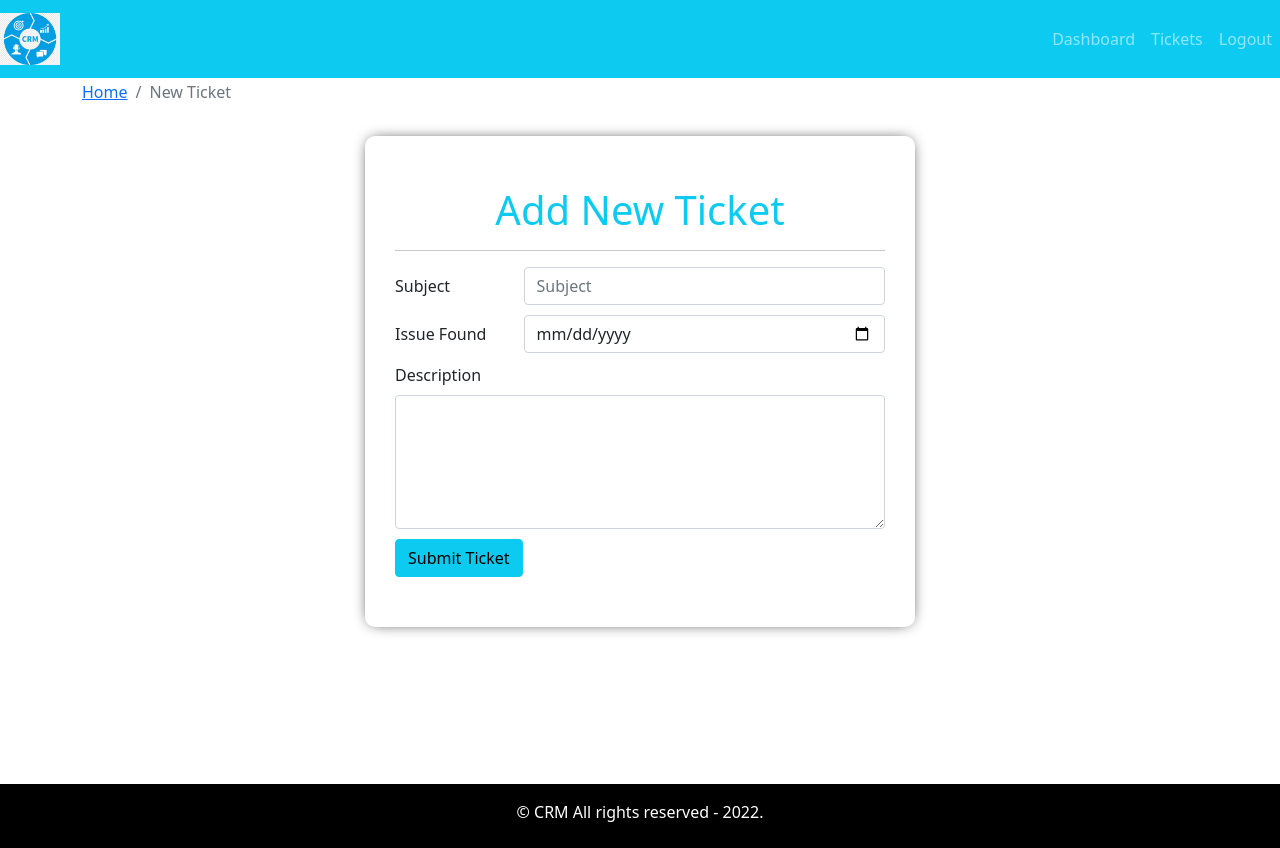
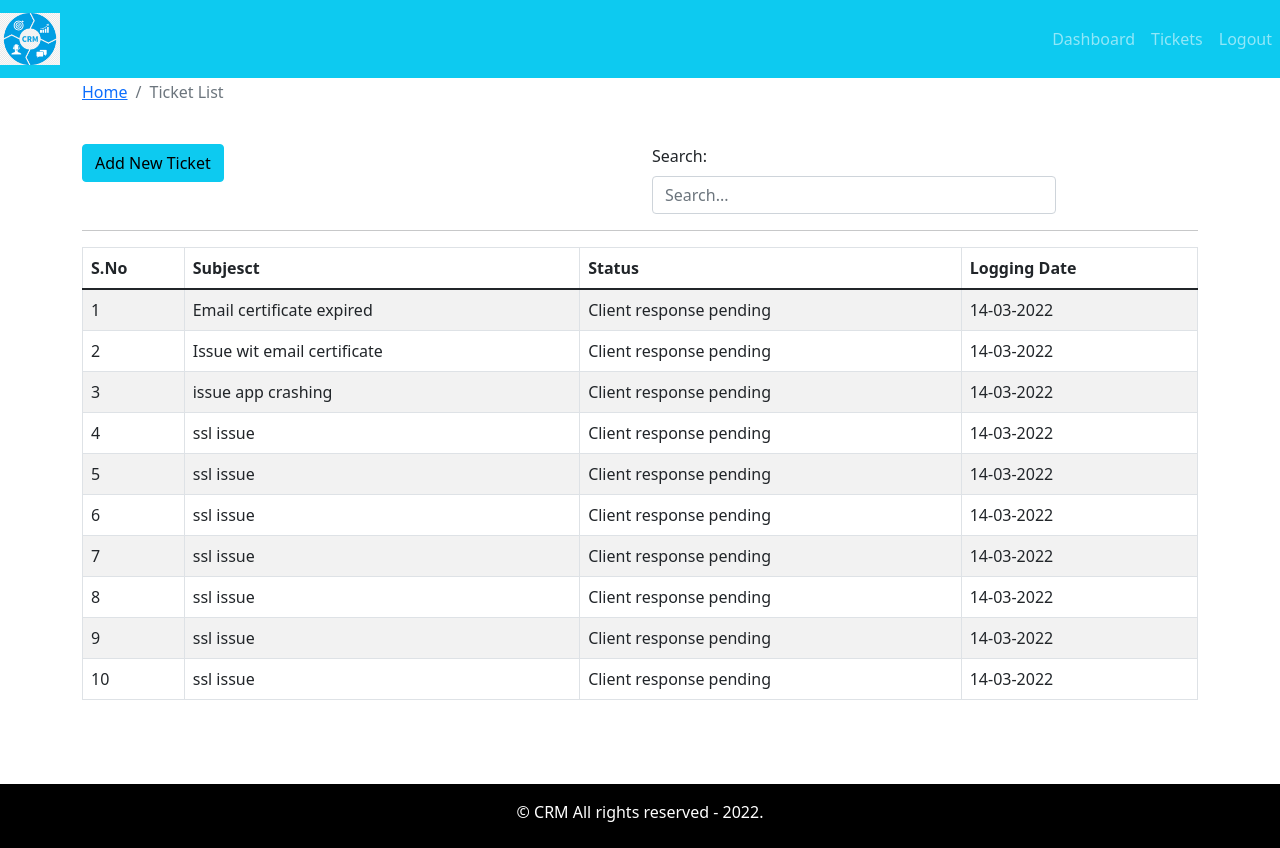
Before and after one commit to palashpareek/crm-frontend, a React (Create React App) app: page / in a window 1280 px wide. Built offline with nearby package versions, Linux system fonts and the light colour scheme.

Commit message:
added ticket list page

```diff
--- a/src/App.js
+++ b/src/App.js
@@ -4,6 +4,7 @@
 import DefaultLayout from './layout/DefaultLayout';
 import Dashboard from './pages/dashboard/Dashboard';
 import AddTicket from './pages/new-ticket/AddTicket';
+import TicketLists from './pages/ticket-list/TicketLists';
 
 function App() {
   return (
@@ -11,7 +12,8 @@
      {/*<Entry />*/}
       <DefaultLayout>
         {/* <Dashboard /> */}
-        <AddTicket />
+        {/* <AddTicket /> */}
+        <TicketLists />
       </DefaultLayout>
     </div>
   );
--- a/src/assets/data/dummy-ticket.json
+++ b/src/assets/data/dummy-ticket.json
@@ -3,19 +3,19 @@
         "id": 1,
         "status": "Client response pending",
         "addedAt": "14-03-2022",
-        "subject": "ssl issue"
+        "subject": "Email certificate expired"
     },
     {
         "id": 2,
         "status": "Client response pending",
         "addedAt": "14-03-2022",
-        "subject": "ssl issue"
+        "subject": "Issue wit email certificate"
     },
     {
         "id": 3,
         "status": "Client response pending",
         "addedAt": "14-03-2022",
-        "subject": "ssl issue"
+        "subject": "issue app crashing"
     },
     {
         "id": 4,
--- /dev/null
+++ b/src/components/search-form/SearchForm.js
@@ -0,0 +1,23 @@
+import React from 'react';
+import {Form, Row, Col} from 'react-bootstrap'
+
+const SearchForm = ({handleOnchange, str}) =>{
+    return (
+
+       <Form>
+           <Form.Group as={Row}>
+               <Form.Label coumn sm="3">Search: </Form.Label>
+               <Col sm="9">
+               <Form.Control
+               name="searchtr"
+               onChange={handleOnchange}
+               value={str}
+               placeholder='Search...'
+               />
+               </Col>
+           </Form.Group>
+       </Form>
+    )
+};
+
+export default SearchForm;
--- a/src/components/ticket-table/TicketTable.js
+++ b/src/components/ticket-table/TicketTable.js
@@ -3,7 +3,6 @@
 
 const TicketTable = ({tickets}) =>{
        return (
-
         <Table striped bordered hover>
             <thead>
                 <tr>
--- a/src/pages/new-ticket/AddTicket.js
+++ b/src/pages/new-ticket/AddTicket.js
@@ -45,7 +45,7 @@
              <Row>
                  <Col>
                  <AddTicketForm
-                  handleOnChange={handleOnChange}
+                 handleOnChange={handleOnChange}
                  handleOnSubmit={handleOnSubmit}
                  frmDt = {frmData}
                  />
--- /dev/null
+++ b/src/pages/ticket-list/TicketLists.js
@@ -0,0 +1,59 @@
+import {React, useState, useEffect} from 'react';
+import {Container,Row, Col, Button} from 'react-bootstrap'
+import Breadcrumb1 from '../../components/breadcrumb/Breadcrumb';
+import SearchForm from '../../components/search-form/SearchForm';
+import TicketTable from '../../components/ticket-table/TicketTable';
+import tickets from '../../assets/data/dummy-ticket.json';
+
+const TicketLists = () =>{
+
+    const [str,setstr] = useState('');
+    const [dispTicket, setDispTicket] = useState(tickets);
+
+    useEffect(()=>{}, [str, dispTicket])
+
+    const handleOnchange = e =>{
+        const {value} = e.target;
+        setstr(value);
+        searchTicket(value);
+    };
+
+    const searchTicket = sttr =>{
+        const displayTickets = tickets.filter(row=> row.subject.toLowerCase().includes(sttr.toLowerCase()))
+
+        setDispTicket(displayTickets);
+    }
+
+    return (
+
+        <Container>
+
+          <Row>
+              <Col>
+              <Breadcrumb1 page="Ticket List"/>
+              </Col>
+          </Row>
+
+          <Row className="mt-4">
+              <Col >
+              <Button variant="info">Add New Ticket</Button>
+              </Col>
+
+              <Col className='text-right'>
+                <SearchForm handleOnchange={handleOnchange} str={str}/>
+              </Col>
+          </Row>
+
+          <hr/>
+
+          <Row>
+              <Col>
+               <TicketTable tickets={dispTicket}/>
+              </Col>
+          </Row>
+
+        </Container>
+    )
+};
+
+export default TicketLists;
```
